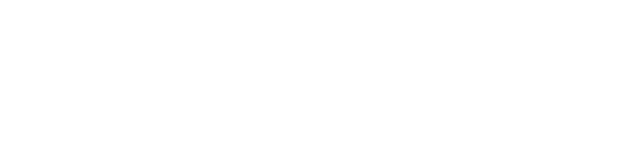
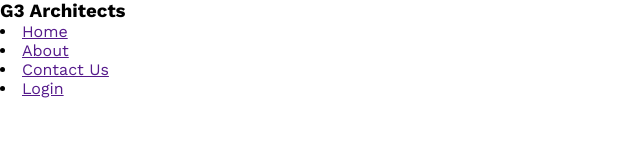
Before and after one commit to bymshihab/g3-architechture-website, a plain HTML site: page index.html in a window 1280 px wide. Shown: the whole page, without its empty margins (0-640 px from the left). Drawn offline with nearby package versions, Linux system fonts and the light colour scheme.

Commit message:
setup google fonts

```diff
--- a/index.html
+++ b/index.html
@@ -4,7 +4,27 @@
     <meta charset="UTF-8" />
     <meta name="viewport" content="width=device-width, initial-scale=1.0" />
     <title>Document</title>
+    <link rel="preconnect" href="https://fonts.googleapis.com" />
+    <link rel="preconnect" href="https://fonts.gstatic.com" crossorigin />
+    <link
+      href="https://fonts.googleapis.com/css2?family=Lato:wght@100;300;400;700;900&family=Open+Sans:wght@400;600;700;800&family=Work+Sans:wght@100;200;400;500;700&display=swap"
+      rel="stylesheet"
+    />
     <link rel="stylesheet" href="./style.css" />
   </head>
-  <body></body>
+  <body>
+    <header>
+      <nav>
+        <h3>G3 Architects</h3>
+        <ul></ul>
+        <li><a href="">Home</a></li>
+        <li><a href="">About </a></li>
+        <li><a href="">Contact Us</a></li>
+        <li><a href="">Login</a></li>
+      </nav>
+    </header>
+    <main></main>
+
+    <footer></footer>
+  </body>
 </html>
--- a/style.css
+++ b/style.css
@@ -0,0 +1,7 @@
+* {
+  margin: 0px;
+  padding: 0px;
+  font-family: "Lato", sans-serif;
+  font-family: "Open Sans", sans-serif;
+  font-family: "Work Sans", sans-serif;
+}
```
